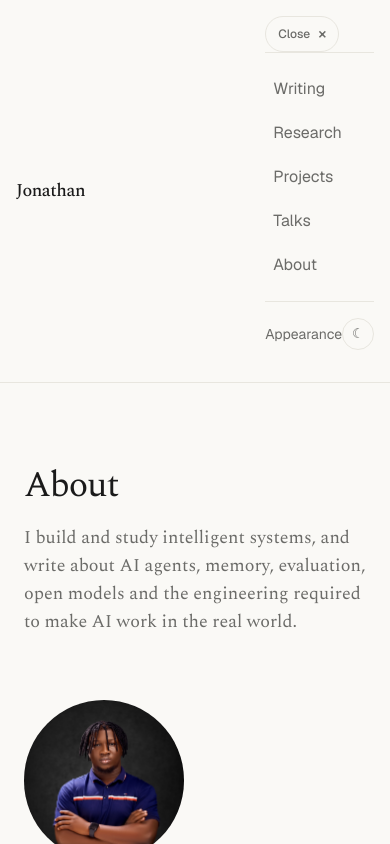
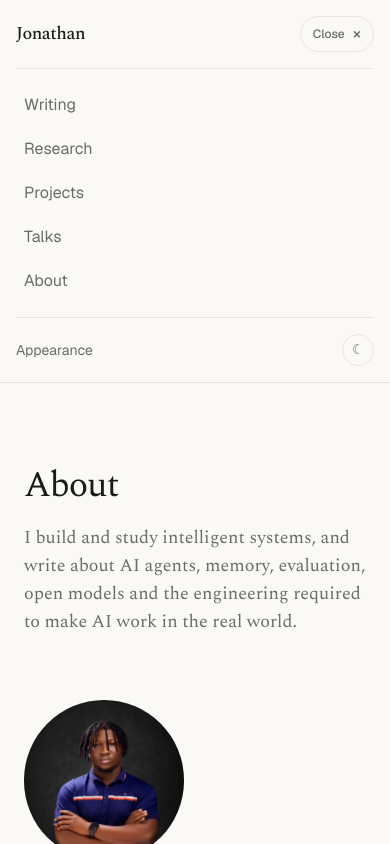
Before and after one commit to bemijonathan/jonathanatiene.com, a Next.js app: page /about in a window 390 px wide. Both pictures are taken after a click on the button "Open navigation". Shown: the top 844 px of the page. Built offline with nearby package versions, Linux system fonts and the light colour scheme.

Commit message:
Update article date and refactor mobile navigation into site header

```diff
--- a/content/writing/the-end-of-ai-slop-reclaim-your-voice.mdx
+++ b/content/writing/the-end-of-ai-slop-reclaim-your-voice.mdx
@@ -2,9 +2,8 @@
 title: "The End of AI Slop: Engineering a Voice for AI-Assisted Writing"
 description: "I have been thinking about why AI writing feels perfect but strangely familiar, and whether we can represent our writing voice as a system instead of asking a model to guess it."
 topics: ["AI Engineering", "Writing"]
-date: 2026-08-25
+date: 2026-08-28
 slug: the-end-of-ai-slop-reclaim-your-voice
-draft: true
 ---
 
 I have been thinking about why so much AI writing feels boring. Not bad, just boring.
--- a/src/components/mobile-nav.tsx
+++ /dev/null
@@ -1,61 +0,0 @@
-"use client";
-
-import { useState } from "react";
-import Link from "next/link";
-import { ThemeToggle } from "./theme-toggle";
-
-type NavItem = {
-  href: string;
-  label: string;
-};
-
-type MobileNavProps = {
-  items: NavItem[];
-};
-
-export function MobileNav({ items }: MobileNavProps) {
-  const [isOpen, setIsOpen] = useState(false);
-
-  return (
-    <div className="md:hidden">
-      <button
-        type="button"
-        aria-expanded={isOpen}
-        aria-controls="mobile-navigation"
-        aria-label={isOpen ? "Close navigation" : "Open navigation"}
-        onClick={() => setIsOpen((open) => !open)}
-        className="inline-flex h-9 items-center gap-2 rounded-full border border-border px-3 text-xs font-medium text-muted transition-colors hover:text-foreground focus-visible:outline-2 focus-visible:outline-offset-2 focus-visible:outline-accent"
-      >
-        <span>{isOpen ? "Close" : "Menu"}</span>
-        <span aria-hidden className="text-base leading-none">
-          {isOpen ? "×" : "☰"}
-        </span>
-      </button>
-
-      {isOpen ? (
-        <nav
-          id="mobile-navigation"
-          aria-label="Mobile navigation"
-          className="border-t border-border py-4"
-        >
-          <div className="flex flex-col gap-1 text-base text-muted">
-            {items.map((item) => (
-              <Link
-                key={item.href}
-                href={item.href}
-                onClick={() => setIsOpen(false)}
-                className="rounded-md px-2 py-2 transition-colors hover:bg-surface hover:text-foreground focus-visible:outline-2 focus-visible:outline-offset-2 focus-visible:outline-accent"
-              >
-                {item.label}
-              </Link>
-            ))}
-          </div>
-          <div className="mt-4 flex items-center justify-between border-t border-border pt-4 text-sm text-muted">
-            <span>Appearance</span>
-            <ThemeToggle />
-          </div>
-        </nav>
-      ) : null}
-    </div>
-  );
-}
--- a/src/components/site-header.tsx
+++ b/src/components/site-header.tsx
@@ -1,6 +1,8 @@
+"use client";
+
+import { useState } from "react";
 import Link from "next/link";
 import { ThemeToggle } from "./theme-toggle";
-import { MobileNav } from "./mobile-nav";
 import { site } from "@/lib/site";
 
 const nav = [
@@ -12,6 +14,8 @@ const nav = [
 ];
 
 export function SiteHeader() {
+  const [isMobileNavOpen, setIsMobileNavOpen] = useState(false);
+
   return (
     <header className="border-b border-border">
       <div className="mx-auto max-w-4xl px-4 sm:px-6">
@@ -34,8 +38,45 @@ export function SiteHeader() {
             ))}
             <ThemeToggle />
           </nav>
-          <MobileNav items={nav} />
+          <button
+            type="button"
+            aria-expanded={isMobileNavOpen}
+            aria-controls="mobile-navigation"
+            aria-label={isMobileNavOpen ? "Close navigation" : "Open navigation"}
+            onClick={() => setIsMobileNavOpen((open) => !open)}
+            className="inline-flex h-9 items-center gap-2 rounded-full border border-border px-3 text-xs font-medium text-muted transition-colors hover:text-foreground focus-visible:outline-2 focus-visible:outline-offset-2 focus-visible:outline-accent md:hidden"
+          >
+            <span>{isMobileNavOpen ? "Close" : "Menu"}</span>
+            <span aria-hidden className="text-base leading-none">
+              {isMobileNavOpen ? "×" : "☰"}
+            </span>
+          </button>
         </div>
+
+        {isMobileNavOpen ? (
+          <nav
+            id="mobile-navigation"
+            aria-label="Mobile navigation"
+            className="border-t border-border py-4 md:hidden"
+          >
+            <div className="flex flex-col gap-1 text-base text-muted">
+              {nav.map((item) => (
+                <Link
+                  key={item.href}
+                  href={item.href}
+                  onClick={() => setIsMobileNavOpen(false)}
+                  className="rounded-md px-2 py-2 transition-colors hover:bg-surface hover:text-foreground focus-visible:outline-2 focus-visible:outline-offset-2 focus-visible:outline-accent"
+                >
+                  {item.label}
+                </Link>
+              ))}
+            </div>
+            <div className="mt-4 flex items-center justify-between border-t border-border pt-4 text-sm text-muted">
+              <span>Appearance</span>
+              <ThemeToggle />
+            </div>
+          </nav>
+        ) : null}
       </div>
     </header>
   );
```
